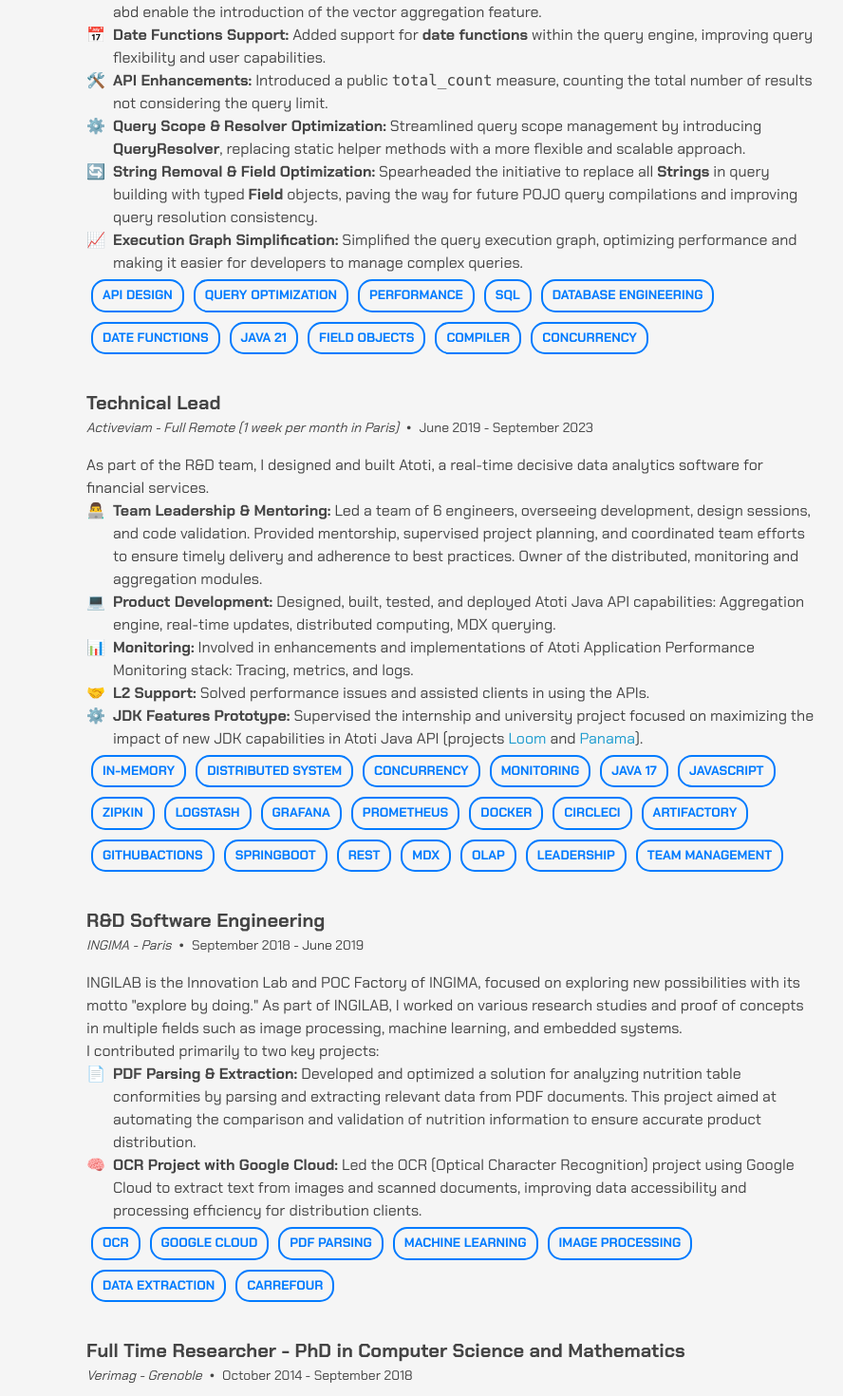
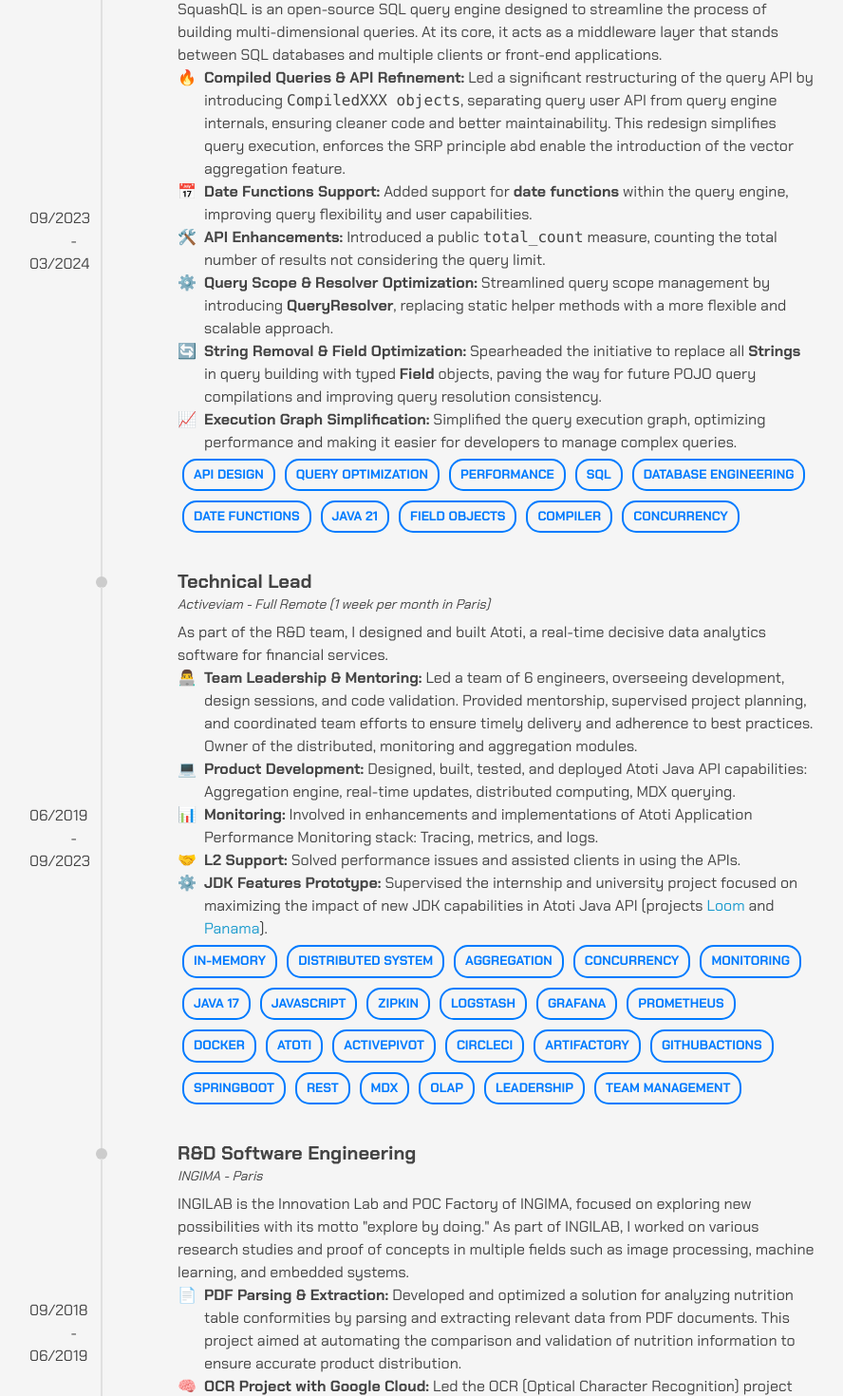
Before and after one commit to mdellabani/portfolio, a Next.js app: page / in a window 1280 px wide. Shown: the part 2380-3850 px from the top of the page at 95% size, without its empty margins (293-1181 px from the left). Built offline with nearby package versions, Linux system fonts and the light colour scheme.

Commit message:
add timeline sidebar

```diff
--- a/src/components/Sections/Resume/TimelineItem.tsx
+++ b/src/components/Sections/Resume/TimelineItem.tsx
@@ -1,20 +1,29 @@
-import {memo} from 'react';
+import React, {memo} from 'react';
 
-import {TimelineItem} from '../../../data/dataDef';
+interface TimelineItem {
+  title: string;
+  date: string;
+  location: string;
+  content: React.ReactNode;
+}
 
-const Timeline = memo(({item}: {item: TimelineItem}) => {
+const Timeline = memo(({item, isLast = false}: {item: TimelineItem; isLast?: boolean}) => {
   const {title, date, location, content} = item;
+  const style = isLast ? 'timeine-line' : 'active timeline';
   return (
-    <div className="flex flex-col pb-8 text-center last:pb-0 md:text-left">
-      <div className="flex flex-col pb-4">
-        <h2 className="text-xl font-bold">{title}</h2>
-        <div className="flex items-center justify-center gap-x-2 md:justify-start">
-          <span className="flex-1 text-sm font-medium italic sm:flex-none">{location}</span>
-          <span>•</span>
-          <span className="flex-1 text-sm sm:flex-none">{date}</span>
+    <div className={`relative flex flex-col pb-8 text-center last:pb-0 md:text-left ${isLast ? 'active' : ''}`}>
+      <div className="relative flex items-start pl-24">
+        <div className="timeline-date">{date}</div>
+        <div className="timeline-dot"></div>
+        <div className="flex-1">
+          <h2 className="text-xl font-bold">{title}</h2>
+          <div className="flex items-center justify-center gap-x-2 md:justify-start">
+            <span className="flex-1 text-sm font-medium italic sm:flex-none">{location}</span>
+          </div>
+          <div className="mt-2">{content}</div>
         </div>
       </div>
-      {content}
+      <div className="timeline-line"></div>
     </div>
   );
 });
--- a/src/components/Sections/Resume/index.tsx
+++ b/src/components/Sections/Resume/index.tsx
@@ -4,7 +4,7 @@ import {education, experience, SectionId, skills} from '../../../data/data';
 import Section from '../../Layout/Section';
 import ResumeSection from './ResumeSection';
 import {SkillGroup} from './Skills';
-import TimelineItem from './TimelineItem';
+import Timeline from './TimelineItem';
 
 const Resume = memo(() => {
   return (
@@ -12,12 +12,12 @@ const Resume = memo(() => {
       <div className="flex flex-col divide-y-2 divide-neutral-300">
         <ResumeSection title="Work">
           {experience.map((item, index) => (
-            <TimelineItem item={item} key={`${item.title}-${index}`} />
+            <Timeline isLast={index === 0} item={item} key={`${item.title}-${index}`} />
           ))}
         </ResumeSection>
         <ResumeSection title="Education">
           {education.map((item, index) => (
-            <TimelineItem item={item} key={`${item.title}-${index}`} />
+            <Timeline item={item} key={`${item.title}-${index}`} />
           ))}
         </ResumeSection>
         <ResumeSection title="Skills">
--- a/src/data/data.tsx
+++ b/src/data/data.tsx
@@ -287,7 +287,7 @@ export const education: TimelineItem[] = [
     ),
   },
   {
-    date: 'September 2011 - September 2014',
+    date: '09/2011 - 09/2014',
     location: 'Grenoble INP PHELMA/ENSIMAG - France',
     title: 'Engineering Diploma - Embedded Software and Systems',
     content: (
@@ -318,7 +318,7 @@ export const education: TimelineItem[] = [
 
 export const experience: TimelineItem[] = [
   {
-    date: 'September 2023 - Now',
+    date: '09/2023 - 02/2025',
     location: 'Huawei - Full Remote (1 week per month in Grenoble)',
     title: 'R&D Software Engineer Freelance',
     content: (
@@ -413,7 +413,7 @@ export const experience: TimelineItem[] = [
     ),
   },
   {
-    date: 'September 2023 - Martch 2024',
+    date: '09/2023 - 03/2024',
     location: 'SquashQL - Full Remote',
     title: 'Open Contributor',
     content: (
@@ -483,7 +483,7 @@ export const experience: TimelineItem[] = [
     ),
   },
   {
-    date: 'June 2019 - September 2023',
+    date: '06/2019 - 09/2023',
     location: 'Activeviam - Full Remote (1 week per month in Paris)',
     title: 'Technical Lead',
     content: (
@@ -534,6 +534,7 @@ export const experience: TimelineItem[] = [
         <div>
           <span className="tag">In-Memory</span>
           <span className="tag">Distributed System</span>
+          <span className="tag">Aggregation</span>
           <span className="tag">Concurrency</span>
           <span className="tag">Monitoring</span>
           <span className="tag">Java 17</span>
@@ -543,6 +544,8 @@ export const experience: TimelineItem[] = [
           <span className="tag">Grafana</span>
           <span className="tag">Prometheus</span>
           <span className="tag">Docker</span>
+          <span className="tag">Atoti</span>
+          <span className="tag">ActivePivot</span>
 
           <span className="tag">CircleCI</span>
           <span className="tag">Artifactory</span>
@@ -558,7 +561,7 @@ export const experience: TimelineItem[] = [
     ),
   },
   {
-    date: 'September 2018 - June 2019',
+    date: '09/2018 - 06/2019',
     location: 'INGIMA - Paris',
     title: 'R&D Software Engineering',
     content: (
@@ -566,7 +569,6 @@ export const experience: TimelineItem[] = [
         INGILAB is the Innovation Lab and POC Factory of INGIMA, focused on exploring new possibilities with its motto
         "explore by doing." As part of INGILAB, I worked on various research studies and proof of concepts in multiple
         fields such as image processing, machine learning, and embedded systems.
-        <br />I contributed primarily to two key projects:
         <div className="bullet">
           <span className="bullet-icon">📄</span>{' '}
           <span className="bullet-text">
@@ -596,7 +598,7 @@ export const experience: TimelineItem[] = [
     ),
   },
   {
-    date: 'October 2014 - September 2018',
+    date: '10/2014 - 09/2018',
     location: ' Verimag - Grenoble',
     title: 'Full Time Researcher - PhD in Computer Science and Mathematics',
     content: (
@@ -635,7 +637,7 @@ export const experience: TimelineItem[] = [
     ),
   },
   {
-    date: 'September 2015 - September 2016',
+    date: '09/2015 - 09/2016',
     location: 'IUT Valence - Université Grenoble Alpes - Valence',
     title: 'Teaching Fellow',
     content: (
--- a/src/globalStyles.scss
+++ b/src/globalStyles.scss
@@ -53,6 +53,44 @@ body {
   text-transform: uppercase;
   background-color: transparent;
 }
+
+.timeline-dot {
+  width: 12px;
+  height: 12px;
+  background-color: #cccccc;
+  border-radius: 50%;
+  position: absolute;
+  left: 10px;
+  top: 15px;
+  transform: translateY(-50%);
+}
+
+.timeline-line {
+  width: 2px;
+  background-color: #e0e0e0;
+  position: absolute;
+  top: 20px;
+  bottom: -20px;
+  left: 15px;
+}
+
+.timeline-date {
+  position: absolute;
+  left: -60px;
+  top: 50%;
+  transform: translateY(-50%);
+  text-align: right;
+  width: 50px;
+}
+
+.active .timeline-dot {
+  background-color: #fb923c; /* Active dot color */
+}
+
+.active .timeline-line {
+  background-color: #fb923c; /* Active line color */
+}
+
 
 .bullet {
   display: flex;
```
